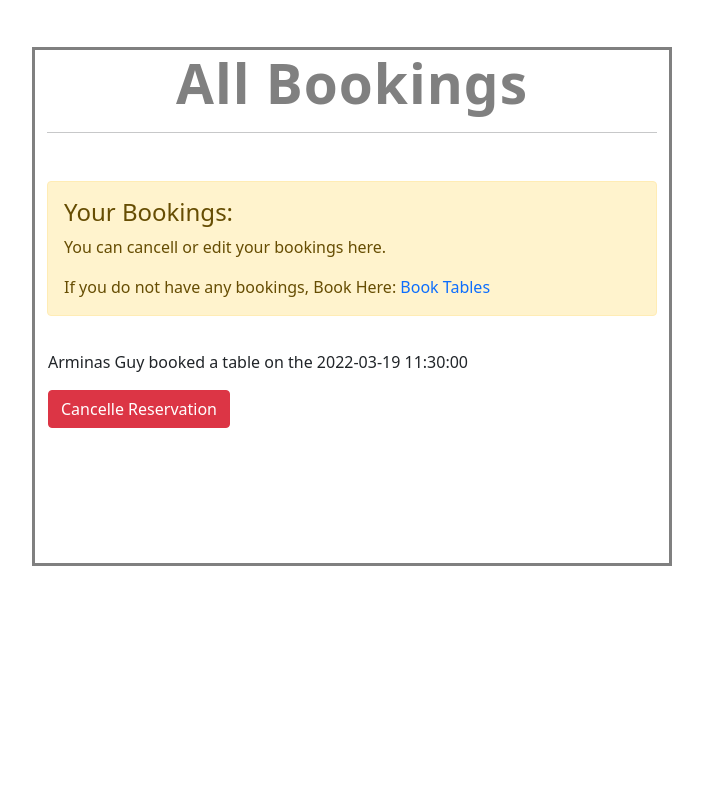
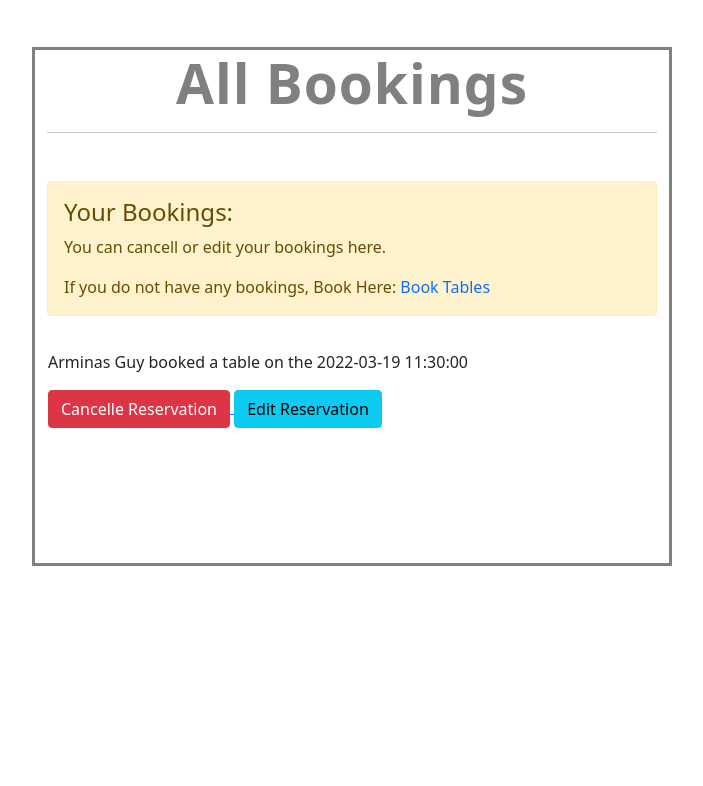
Before and after one commit to Arminas19/project4, a Django app: page /view-bookings.html in a window 1280 px wide. Shown: the part 91-877 px from the top of the page, without its empty margins (288-991 px from the left). Run offline with Django 3.2, Linux system fonts and the light colour scheme; data comes from the database, SQL or seed files in the repository; some libraries are stand-ins or nearby versions.

Commit message:
Started on edit reservation functionality

```diff
--- a/bookings/urls.py
+++ b/bookings/urls.py
@@ -9,6 +9,7 @@ urlpatterns = [
    path('Sign-up.html', views.signUp, name='Sign-up'),
    path('logged-in.html', views.loggedin, name='logged-in'),
    path('book-table.html', views.BookingTables.as_view(), name='book-table'),
+   path('edit-booking/<booking_id>', views.edit_bookings, name='edit_booking'),
    path('delete/<booking_id>', views.deleteBooking, name='delete_booking'),
    path('view-bookings.html', views.view_bookings, name='view_bookings'),
 ]
--- a/bookings/views.py
+++ b/bookings/views.py
@@ -94,6 +94,15 @@ class BookingTables(CreateView):
     # it's called when the user presses the 'Cancelle Reservation' button.
 
 
+def edit_bookings(request, booking_id):
+    booking = newBooking.objects.get(id=booking_id)
+    form = BookTableForm(instance=booking)
+    context = {
+        'form': form
+    }
+    return render(request, 'edit-booking.html', context)
+
+
 def deleteBooking(request, booking_id):
     newBooking.objects.get(id=booking_id).delete()
     return redirect(reverse('logged-in'))
--- a/templates/book-table.html
+++ b/templates/book-table.html
@@ -85,6 +85,9 @@
                         <a href="/delete/{{ booking.id }}">
                         <button type="button" class="btn btn-danger"> Cancelle Reservation </button>
                         </a>
+                        <a href="/edit-booking/{{ booking.id }}">
+                            <button type="button" class="btn btn-info"> Edit Reservation </button>
+                        </a>
                          <hr style="Visibility: hidden;">
                         </td>
                      </tr>
--- /dev/null
+++ b/templates/edit-booking.html
@@ -0,0 +1 @@
+<h2> Edit Booking</h2>
--- a/templates/view-bookings.html
+++ b/templates/view-bookings.html
@@ -80,6 +80,9 @@
                         <a href="/delete/{{ booking.id }}">
                         <button type="button" class="btn btn-danger"> Cancelle Reservation </button>
                         </a>
+                        <a href="/edit-booking/{{ booking.id }}">
+                            <button type="button" class="btn btn-info"> Edit Reservation </button>
+                        </a>
                          <hr style="Visibility: hidden;">
                         </td>
                      </tr>
```
